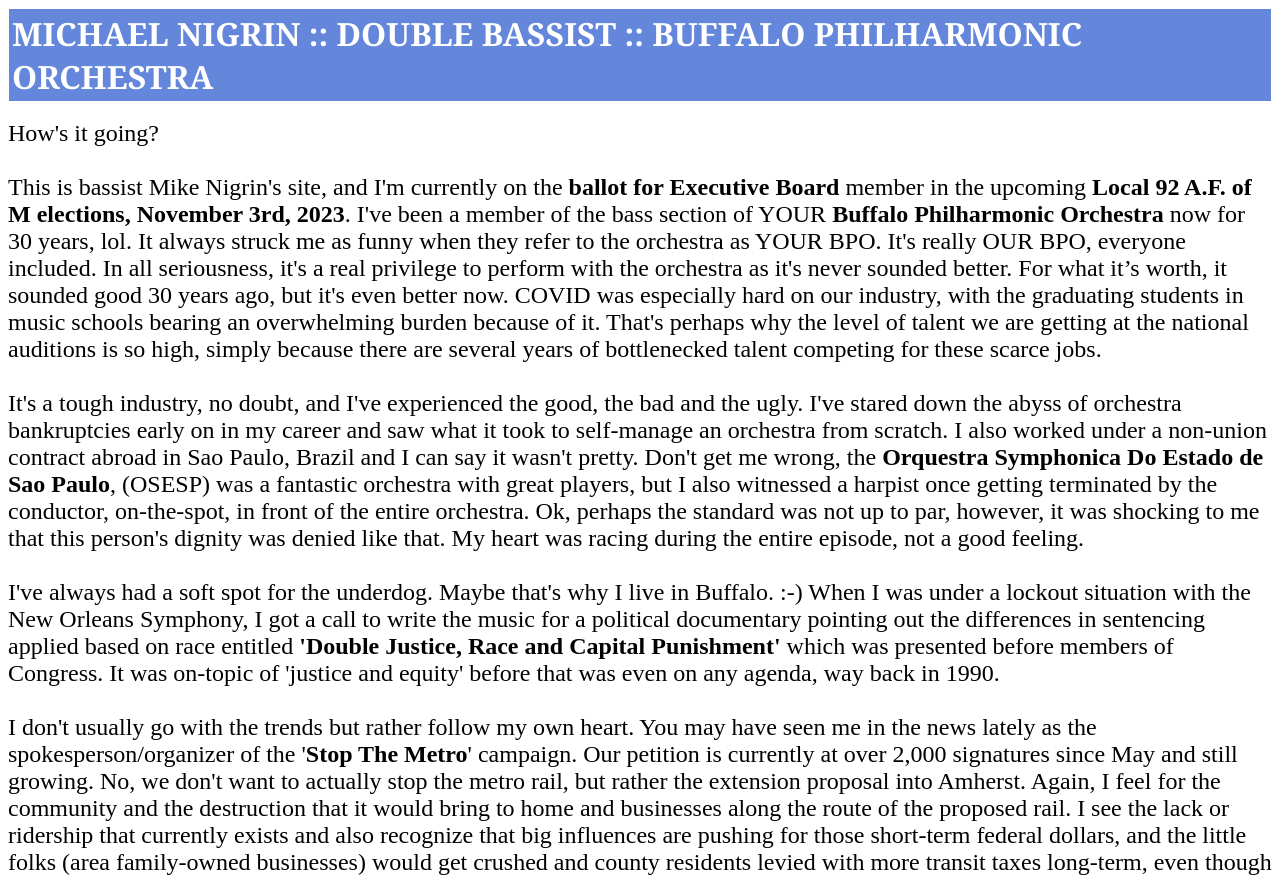
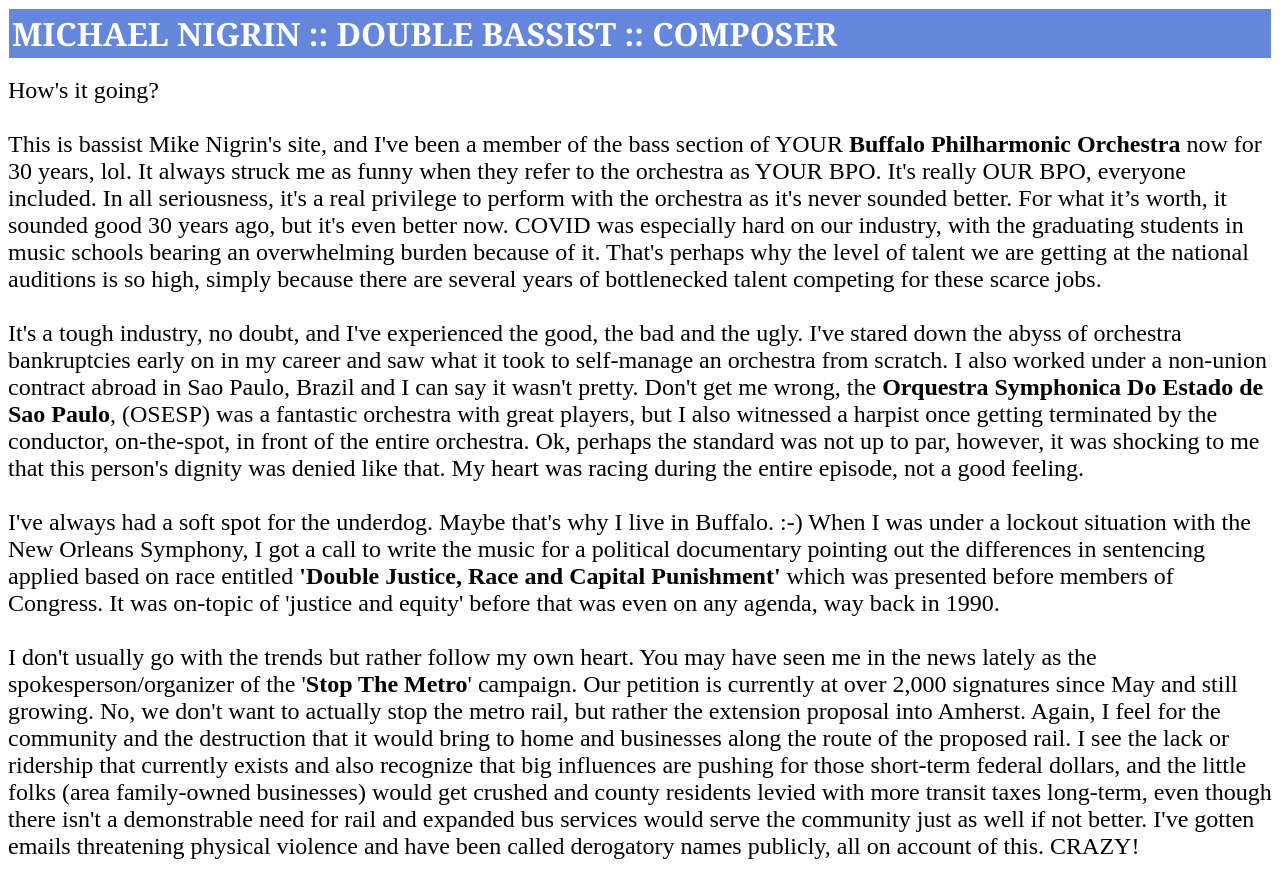
Before and after one commit to mnigrin/mnigrin.github.io, a plain HTML site: page index.html in a window 1280 px wide. Shown: the top 875 px of the page. Drawn offline with Linux system fonts and the light colour scheme.

Commit message:
Update index.html

```diff
--- a/index.html
+++ b/index.html
@@ -5,7 +5,7 @@
 		<tr>
 			<td colspan="4" bgcolor="#6487dc">
 			<font face="Georgia" size="6" color="#ffffff">
-				<b>MICHAEL NIGRIN :: DOUBLE BASSIST :: BUFFALO PHILHARMONIC ORCHESTRA</b>
+				<b>MICHAEL NIGRIN :: DOUBLE BASSIST :: COMPOSER</b>
 			</font>
 			</td>
 		</tr>
@@ -15,7 +15,7 @@
     <font size="5">
     How's it going?
     <br><br>
-    This is bassist Mike Nigrin's site, and I'm currently on the <b>ballot for Executive Board</b> member in the upcoming <b>Local 92 A.F. of M elections, November 3rd, 2023</b>. I've been a member of the bass section of YOUR <b>Buffalo Philharmonic Orchestra</b> now for 30 years, lol. It always struck me as funny when they refer to the orchestra as YOUR BPO. It's really OUR BPO, everyone included. In all seriousness, it's a real privilege to perform with the orchestra as it's never sounded better. For what it&#8217;s worth, it sounded good 30 years ago, but it's even better now. COVID was especially hard on our industry, with the graduating students in music schools bearing an overwhelming burden because of it. That's perhaps why the level of talent we are getting at the national auditions is so high, simply because there are several years of bottlenecked talent competing for these scarce jobs.
+    This is bassist Mike Nigrin's site, and I've been a member of the bass section of YOUR <b>Buffalo Philharmonic Orchestra</b> now for 30 years, lol. It always struck me as funny when they refer to the orchestra as YOUR BPO. It's really OUR BPO, everyone included. In all seriousness, it's a real privilege to perform with the orchestra as it's never sounded better. For what it&#8217;s worth, it sounded good 30 years ago, but it's even better now. COVID was especially hard on our industry, with the graduating students in music schools bearing an overwhelming burden because of it. That's perhaps why the level of talent we are getting at the national auditions is so high, simply because there are several years of bottlenecked talent competing for these scarce jobs.
     <br><br>
      It's a tough industry, no doubt, and I've experienced the good, the bad and the ugly. I've stared down the abyss of orchestra bankruptcies early on in my career and saw what it took to self-manage an orchestra from scratch. I also worked under a non-union contract abroad in Sao Paulo, Brazil and I can say it wasn't pretty. Don't get me wrong, the <b>Orquestra Symphonica Do Estado de Sao Paulo</b>, (OSESP) was a fantastic orchestra with great players, but I also witnessed a harpist once getting terminated by the conductor, on-the-spot, in front of the entire orchestra. Ok, perhaps the standard was not up to par, however, it was shocking to me that this person's dignity was denied like that. My heart was racing during the entire episode, not a good feeling.
      <br><br>
```
